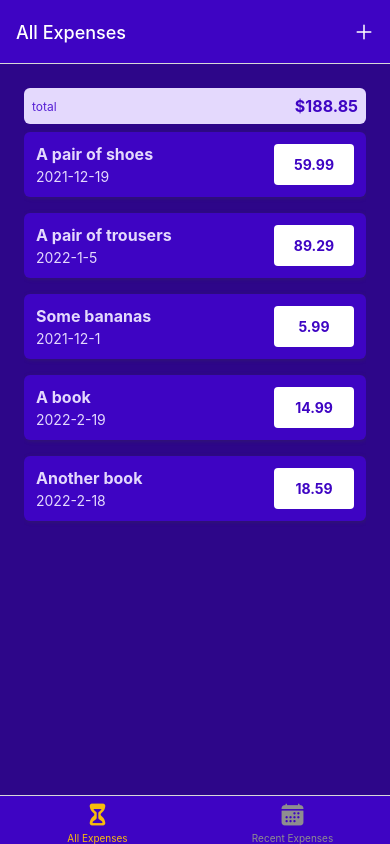
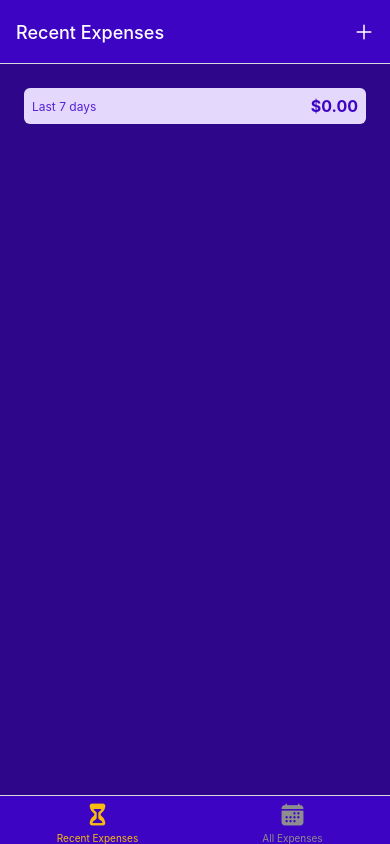
Before and after one commit to MTolouie/SpendingTracker, a React Native app: screen / in a window 390 px wide. Built offline with nearby package versions, Linux system fonts and the light colour scheme.

Commit message:
displayed recentExpenses

```diff
--- a/App.js
+++ b/App.js
@@ -37,27 +37,27 @@ export default function App() {
         })}
       >
         <bottom.Screen
-          name="AllExpenses"
-          component={AllExpenses}
-          options={{
-            tabBarIcon: ({ color, size }) => (
-              <Ionicons name="hourglass" size={size} color={color} />
-            ),
-            tabBarLabel: "All Expenses",
-            title: "All Expenses",
-          }}
-        />
-        <bottom.Screen
           name="RecentExpenses"
           component={RecentExpenses}
           options={{
             tabBarIcon: ({ color, size }) => (
-              <Ionicons name="calendar" size={size} color={color} />
-            ),
-            tabBarLabel: "Recent Expenses",
-            title: "Recent Expenses",
-          }}
+              <Ionicons name="hourglass" size={size} color={color} />
+              ),
+              tabBarLabel: "Recent Expenses",
+              title: "Recent Expenses",
+            }}
         />
+            <bottom.Screen
+              name="AllExpenses"
+              component={AllExpenses}
+              options={{
+                tabBarIcon: ({ color, size }) => (
+                  <Ionicons name="calendar" size={size} color={color} />
+                ),
+                tabBarLabel: "All Expenses",
+                title: "All Expenses",
+              }}
+            />
       </bottom.Navigator>
     );
   };
--- a/screens/RecentExpenses.js
+++ b/screens/RecentExpenses.js
@@ -1,9 +1,17 @@
 import ExpensesOutput from "../components/ExpensesOutput/ExpensesOutput";
 import { useSelector } from "react-redux";
+import { getDateMinusDays } from "../util/date";
 const RecentExpenses = () => {
+  const expensesList = useSelector((state) => state.expense.expenses);
 
-  const expensesList = useSelector((state) => state.expense.expenses);
-    return <ExpensesOutput expenses={expensesList} expensesPeriod="Last 7 days"/>
+  const recentExpenses = expensesList.filter((expense) => {
+    const today = new Date();
+    const date7DaysAgo = getDateMinusDays(today, 7);
+    return expense.date > date7DaysAgo;
+  });
+  return (
+    <ExpensesOutput expenses={recentExpenses} expensesPeriod="Last 7 days" />
+  );
 };
 
 export default RecentExpenses;
--- a/util/date.js
+++ b/util/date.js
@@ -1,3 +1,6 @@
 export function getFormattedDate(date) {
-    return `${date.getFullYear()}-${date.getMonth() + 1}-${date.getDate()}`;
-  }
+  return `${date.getFullYear()}-${date.getMonth() + 1}-${date.getDate()}`;
+}
+export function getDateMinusDays(date, days) {
+  return new Date(date.getFullYear(), date.getMonth(), date.getDate() - days);
+}
```
